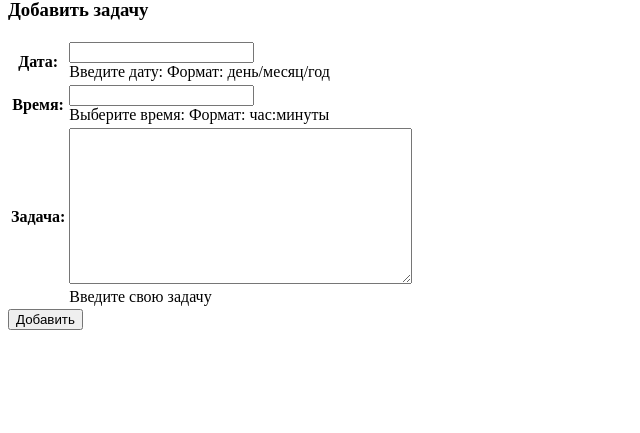
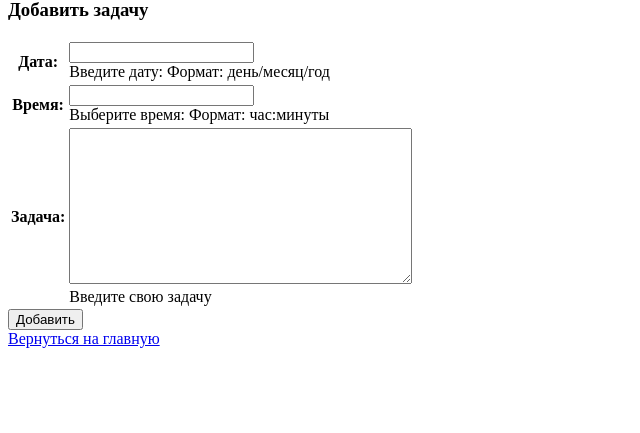
Before and after one commit to San4esQ/TODO-site, a Django app: page /add/ in a window 1280 px wide. Shown: the part 20-453 px from the top of the page, without its empty margins (0-640 px from the left). Run offline with Django 4.2, Linux system fonts and the light colour scheme.

Commit message:
Add form, changed the datetime db, add the back to index button , add adding task

```diff
--- a/templates/add.html
+++ b/templates/add.html
@@ -18,4 +18,5 @@
         <input type = "submit" value="Добавить">
         </form>
 </body>
+<a href="/index">Вернуться на главную</a>
 </html>
```
